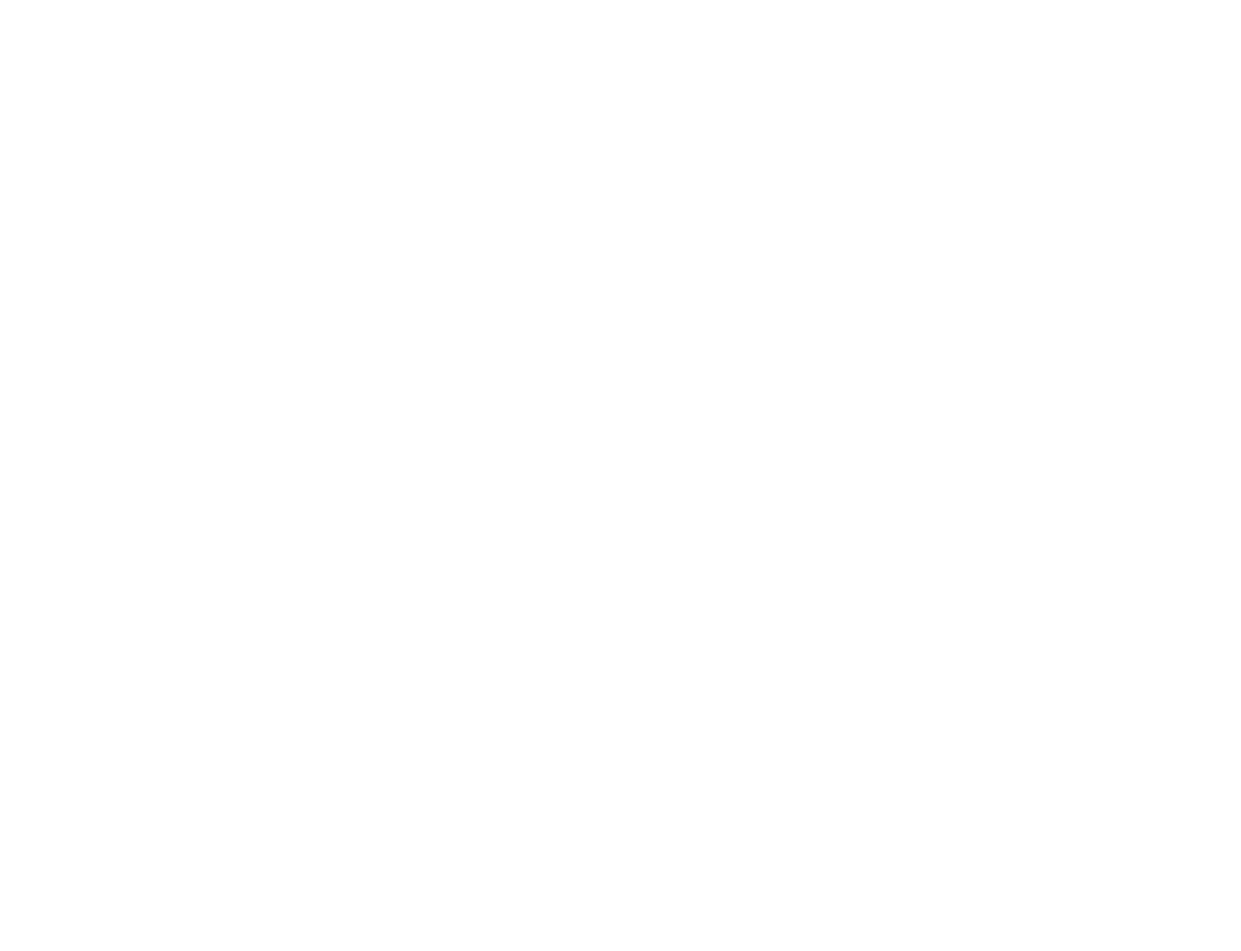
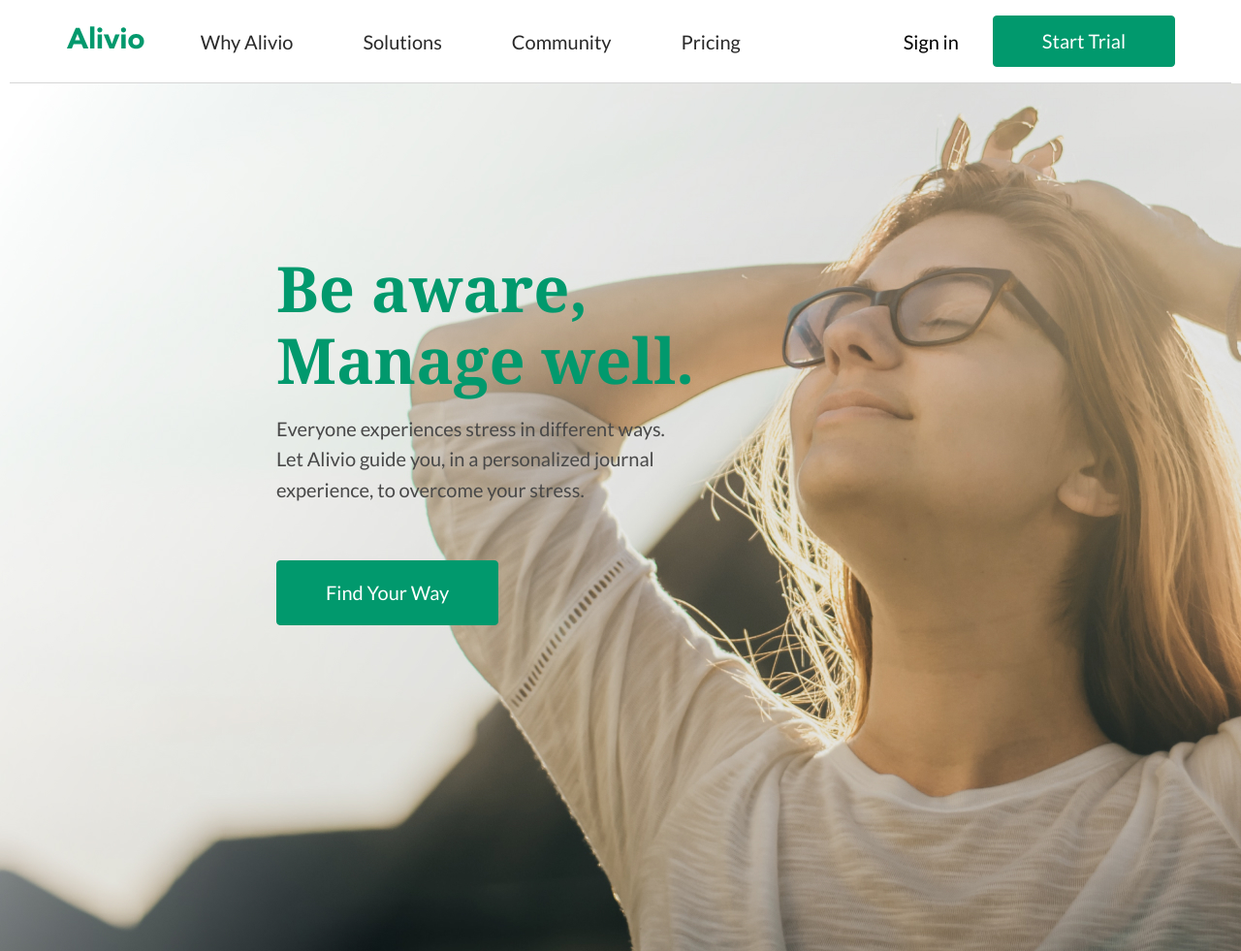
Before and after one commit to fluFF0/Alivio, a plain HTML site: page index.html in a window 1280 px wide. Shown: the whole page at 97% size. Before the commit the page ends 800 px from the top, so only its background shows below. Drawn offline with Linux system fonts and the light colour scheme.

Commit message:
add header

```diff
--- a/css/style.css
+++ b/css/style.css
@@ -0,0 +1,131 @@
+@import url("https://fonts.googleapis.com/css2?family=Lato:wght@400;700&family=Noto+Sans+Georgian:wght@100..900&display=swap");
+
+html {
+  box-sizing: border-box;
+  scroll-behavior: smooth;
+}
+
+*,
+::before,
+::after {
+  box-sizing: inherit;
+  margin: 0;
+  padding: 0;
+  /** outline: 1px solid black; **/
+}
+
+img {
+  max-width: 100%;
+}
+a {
+  text-decoration: none;
+  color: inherit;
+}
+
+li {
+  list-style: none;
+}
+
+body {
+  margin: 0 auto;
+  font-family: "Lato", sans-serif;
+  font-weight: 500;
+  font-size: 20px;
+  font-style: normal;
+  line-height: 30px;
+  background-color: #fff;
+  color: #424242;
+}
+
+.container {
+  max-width: 1940px;
+  margin: 0 auto;
+  padding: 0 10px;
+}
+
+.header__nav {
+  display: flex;
+  justify-content: space-evenly;
+  height: 86px;
+  border-bottom: 1px solid #d6d6d6;
+  align-items: center;
+}
+.logo__link {
+}
+
+.header__list {
+  display: flex;
+  gap: 72px;
+  line-height: 24px;
+  color: #292929;
+  margin-right: 110px;
+}
+
+.header__login {
+  display: flex;
+  align-items: center;
+}
+
+.header__sign {
+  font-weight: 400;
+  line-height: 24px;
+  color: #000;
+  padding-right: 35px;
+}
+
+.header__start {
+  display: block;
+  padding: 13px 50px;
+  background-color: #01996d;
+  border: 1px solid #01996d;
+  color: #fff;
+  font-weight: 400;
+  line-height: 25px;
+  text-align: center;
+  border-radius: 4px;
+}
+
+.header__bottom {
+  background-image: url(/image/woman.jpg);
+  background-repeat: no-repeat;
+  background-position: bottom center;
+}
+
+.title__block {
+  display: flex;
+  flex-direction: column;
+  padding: 175px 0 0 275px;
+  align-items: flex-start;
+  gap: 18px;
+  height: 895px;
+  width: 715px;
+}
+
+.bottom__title {
+  font-family: Georgia;
+  font-weight: 700;
+  font-size: 65px;
+  line-height: 73.85px;
+  color: #01996d;
+  margin: 0;
+}
+
+.bottom__text {
+  font-weight: 400;
+  line-height: 31.4px;
+  color: #484848;
+  padding-bottom: 39px;
+  padding-right: 20px;
+}
+
+.bottom__link {
+  display: block;
+  border-radius: 4px;
+  border: 1px solid #01996d;
+  padding: 20px 50px;
+  background-color: #01996d;
+  color: #fff;
+  font-weight: 400;
+  line-height: 25px;
+  text-align: center;
+}
--- a/index.html
+++ b/index.html
@@ -7,5 +7,48 @@
     <link rel="stylesheet" href="css/normalize.css" />
     <title>Alivio</title>
   </head>
-  <body></body>
+  <body>
+    <header class="header">
+      <div class="container">
+        <nav class="header__nav">
+          <a href="#" class="logo__link"
+            ><img src="image/Logo.svg" alt="" class="logo__img"
+          /></a>
+          <ul class="header__list">
+            <li class="header__item">
+              <a href="#" class="header__link">Why Alivio</a>
+            </li>
+            <li class="header__item">
+              <a href="#" class="header__link">Solutions</a>
+            </li>
+            <li class="header__item">
+              <a href="#" class="header__link">Community</a>
+            </li>
+            <li class="header__item">
+              <a href="#" class="header__link">Pricing</a>
+            </li>
+          </ul>
+          <div class="header__login">
+            <a href="#" class="header__sign">Sign in</a>
+            <a href="#" class="header__start">Start Trial</a>
+          </div>
+        </nav>
+      </div>
+      <section class="header__bottom">
+        <div class="container">
+          <div class="title__block">
+            <h1 class="bottom__title">Be aware, Manage well.</h1>
+            <p class="bottom__text">
+              Everyone experiences stress in different ways. Let Alivio guide
+              you, in a personalized journal experience, to overcome your
+              stress.
+            </p>
+            <a href="#" class="bottom__link">Find Your Way</a>
+          </div>
+        </div>
+      </section>
+    </header>
+    <main class="main"></main>
+    <footer class="footer"></footer>
+  </body>
 </html>
```
Also changed, not shown: image/Logo.svg (added), image/woman.jpg (added).
